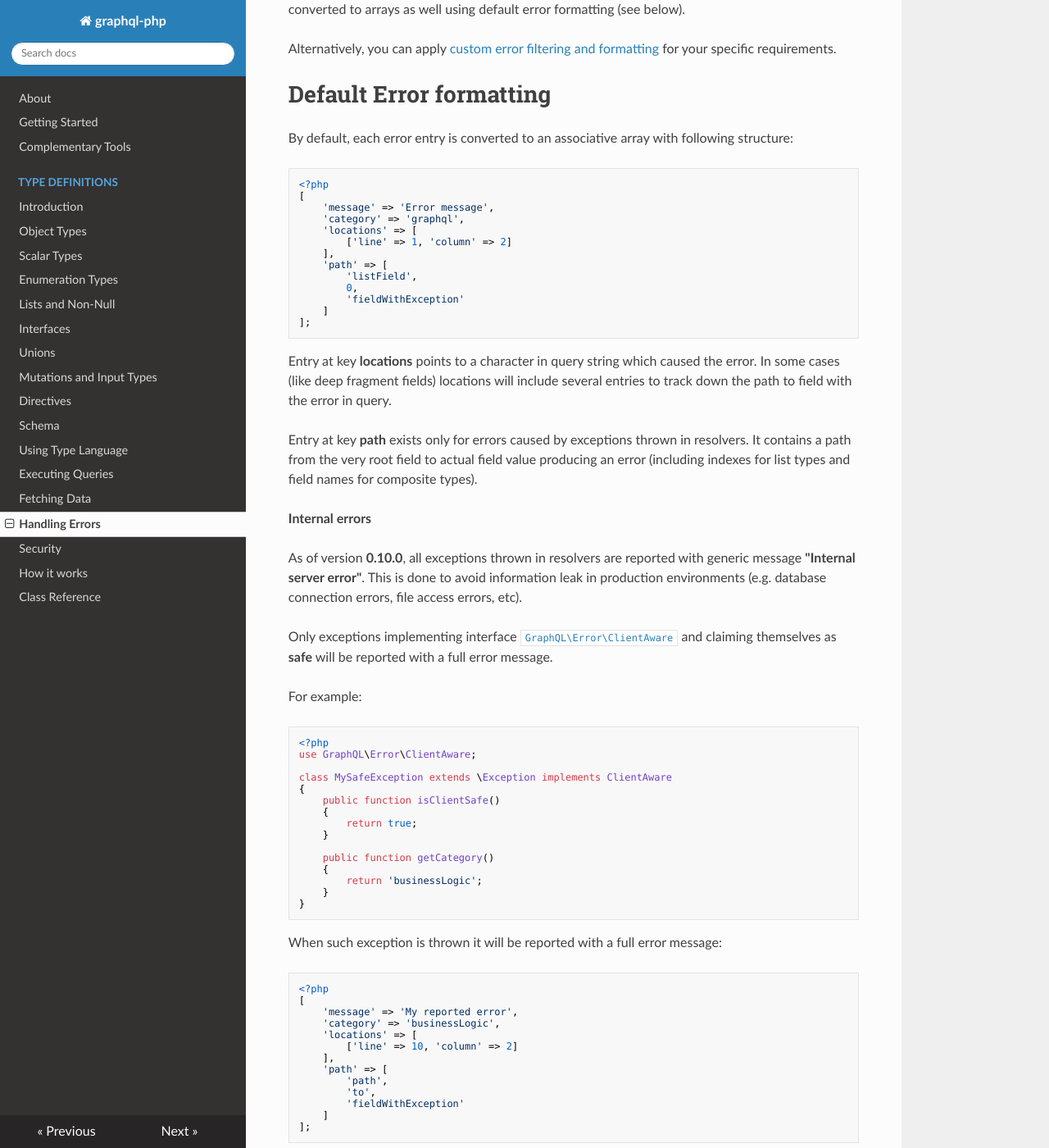
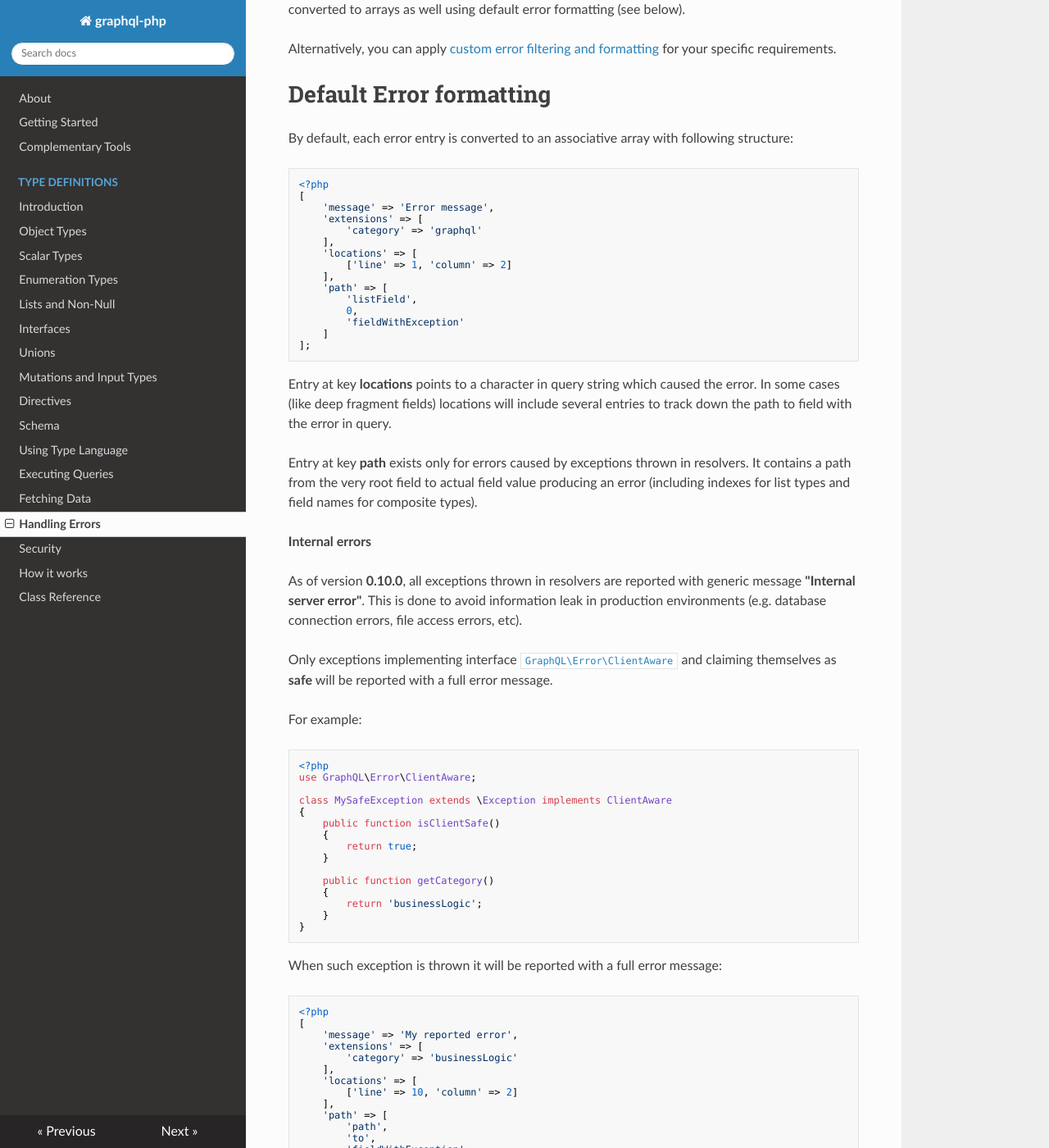
Before and after one commit to webonyx/graphql-php, an MkDocs documentation site: the page built from docs/error-handling.md, in a window 1280 px wide and 1400 px high, scrolled down 257 px. Shown: the whole window at 82% size. Built offline with MkDocs 1.6.1, drawn with Linux system fonts in a browser that asks for light colours; nearby versions of some CDN libraries; old or Windows-style settings are respelled for this version of MkDocs.

Commit message:
Category should be under extensions

```diff
--- a/docs/error-handling.md
+++ b/docs/error-handling.md
@@ -17,7 +17,9 @@ By default, each error entry is converted to an associative array with following
 <?php
 [
     'message' => 'Error message',
-    'category' => 'graphql',
+    'extensions' => [
+        'category' => 'graphql'
+    ],
     'locations' => [
         ['line' => 1, 'column' => 2]
     ],
@@ -67,7 +69,9 @@ When such exception is thrown it will be reported with a full error message:
 <?php
 [
     'message' => 'My reported error',
-    'category' => 'businessLogic',
+    'extensions' => [
+        'category' => 'businessLogic'
+    ],
     'locations' => [
         ['line' => 10, 'column' => 2]
     ],
@@ -101,7 +105,9 @@ This will make each error entry to look like this:
 [
     'debugMessage' => 'Actual exception message',
     'message' => 'Internal server error',
-    'category' => 'internal',
+    'extensions' => [
+        'category' => 'internal'
+    ],
     'locations' => [
         ['line' => 10, 'column' => 2]
     ],
```
